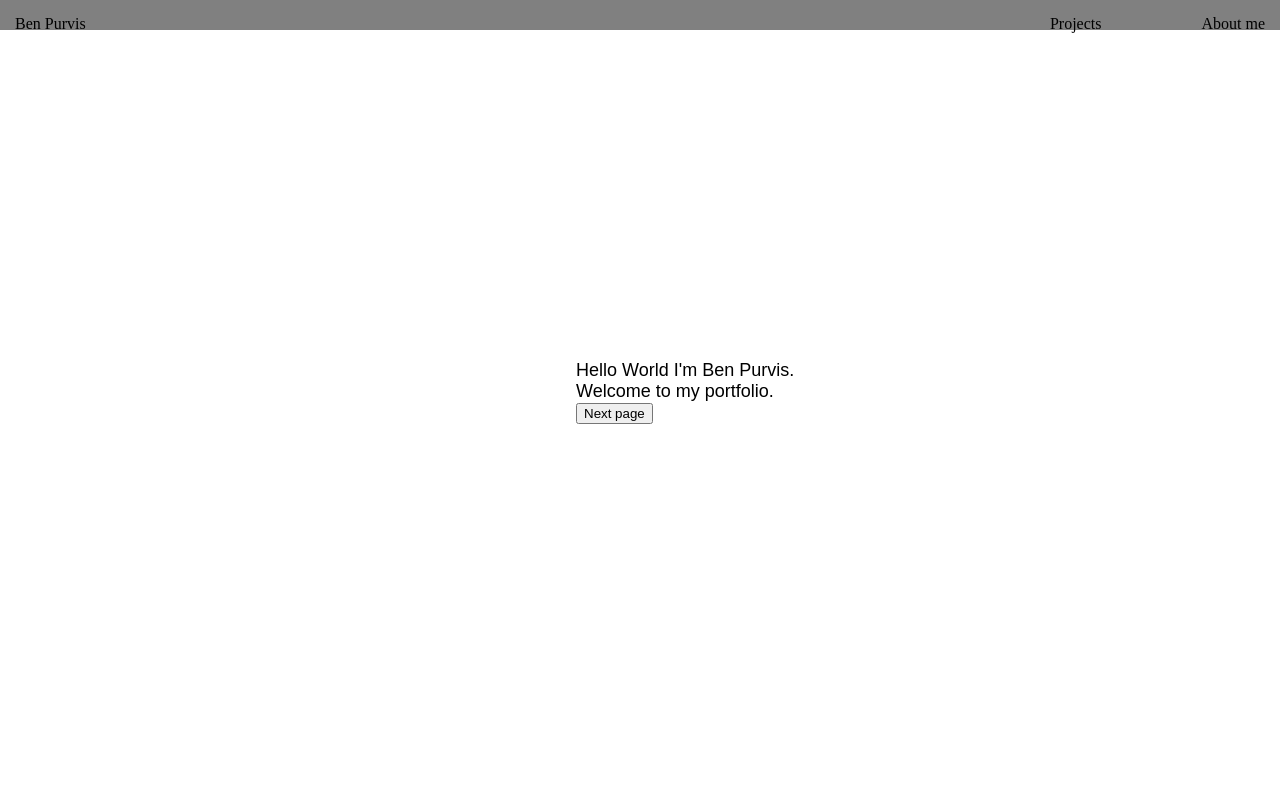
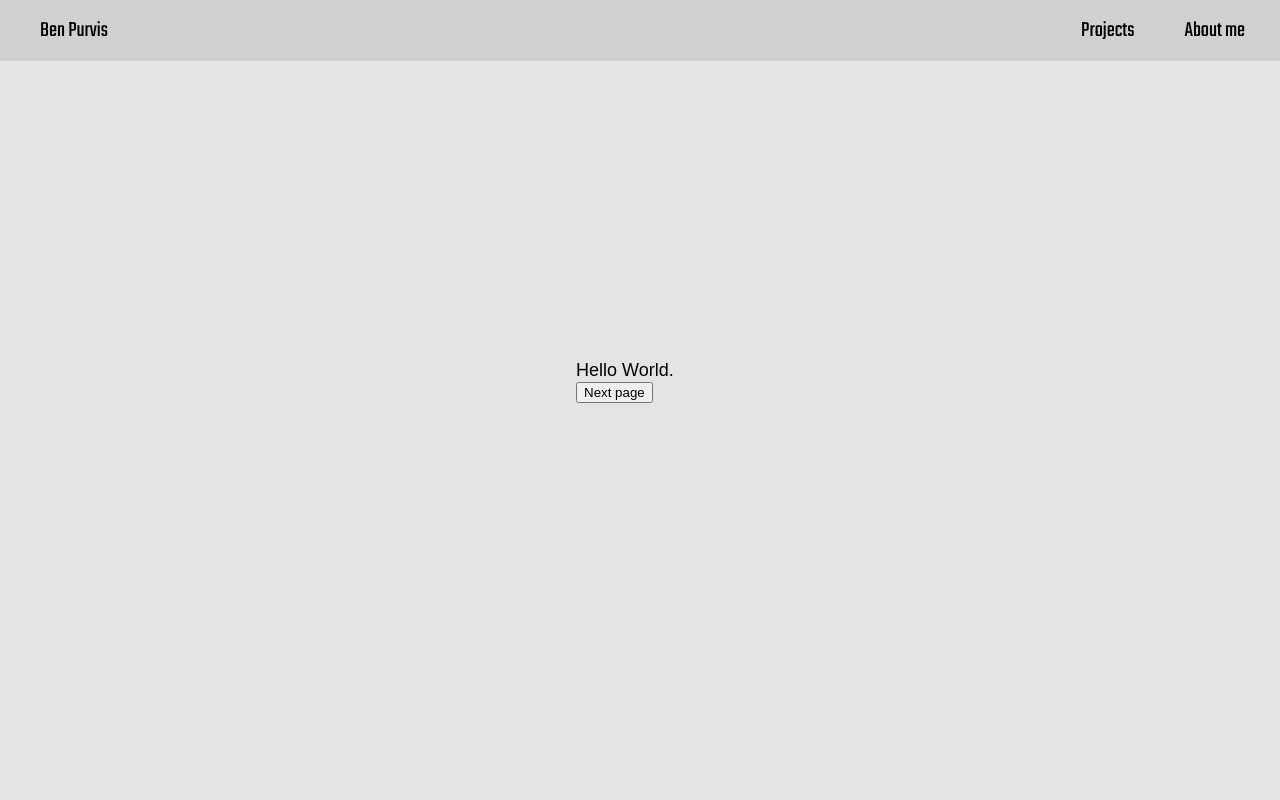
Before and after one commit to burvxs/portfolio, a plain HTML site: page index.html in a window 1280 px wide. Shown: the top 800 px of the page. Drawn offline with Linux system fonts and the light colour scheme.

Commit message:
Added nav fonts and starter page anim

```diff
--- a/css/main.css
+++ b/css/main.css
@@ -1,6 +1,8 @@
+@import url('https://fonts.googleapis.com/css2?family=Teko&display=swap');
+
 body {
     margin: 0;
-    background-color: white;
+    background-color: #e4e4e4;
 }
 .project-grid {
     display: grid;
@@ -154,18 +156,33 @@ body {
     height: 45px;
 }
 nav{
-    position: static;
+    position: fixed;
+    font-size: 22px;
+    font-family: 'Teko', sans-serif;
+    width: 100%;
     padding: 15px;
-    background-color: grey;
+    background-color: #D0D0D0;
+    z-index: 1;
 }
 #top-left{
     float: left;
+    padding-left: 25px;
 }
 
 #item-one{
     float: right;
-    padding-left : 100px;
+    padding-right : 50px;
 }
 #item-two{
     float: right;
+    padding-right: 50px;
 }
+
+#item-one:hover{
+    color: #9E9E9E;
+    cursor: pointer;
+}
+#item-two:hover{
+    color: #9E9E9E;
+    cursor: pointer;
+}
--- a/index.html
+++ b/index.html
@@ -21,9 +21,8 @@
             Projects
         </div>
     </nav>
-    <div class="start-content page-index-1">
-        Hello World I'm Ben Purvis. <br>
-        Welcome to my portfolio.
+    <div class="start-content">
+        Hello World<span id="wait">.</span>
         <div id="bottom-direction">
             <button id="to-aboutme">
                 Next page
@@ -54,7 +53,7 @@
                 </li>
             </ul>
         </div>
-        <h2>My Synopsis</h2>
+        <h2>Who am I you ask?</h2>
         <p>
             Hi I'm glad you've come to my portfolio. <br>
             I'm a Full Stack Sofware developer who is always <br>
@@ -62,8 +61,6 @@
             you figure out a solution to your problem and you get a spur <br>
             of happiness from watching that feature YOU BUILT come alive.
         </p>
-
-
         <button id="to-projects">
             Next page
         </button>
@@ -234,5 +231,8 @@
             </li>
         </ul>
     </div>
+    <footer>
+
+    </footer>
 </body>
 </html>
--- a/js/main.js
+++ b/js/main.js
@@ -6,7 +6,7 @@ $(document).ready(function(){
     let twatch = $("#twatch");
     let journal = $("#journal");
     $(".project").hide();
-
+    dotLoadingAnim();
     $("#to-aboutme").on("click", function () {
         scrollToCenterElement(".aboutme-content");
     });
@@ -14,6 +14,10 @@ $(document).ready(function(){
     $("#tictactoe-item").on("click", function(){
         $(".project-grid").hide();
         tictactoe.show();
+    })
+
+    $("#item-two").on("click", function(){
+        scrollToCenterElement($(".project-grid"))
     })
 
     $("#bopper-item").on("click", function(){
@@ -52,11 +56,18 @@ $(document).ready(function(){
     })
 });
 
-function scrollToCenterElement(target){
-    const scrollToIndex = $(target).offset().top - $(window).height() / 2 + 150;
+function scrollToCenterElement(target, offset = 380){
+    const scrollToIndex = $(target).offset().top - $(window).height() / 2 + offset;
     $("body").scrollTo(scrollToIndex, 1000);
 }
 
-function hideAllProjects(){
-
+function dotLoadingAnim(){
+    setInterval(function(){
+        let wait = $("#wait");
+        if(wait.html().length > 2){
+            wait.html('');
+        }else{
+            wait.append(".")
+        }
+    }, 300)
 }
```
Also changed, not shown: assets/linkedin-outline.png (added), assets/linkedin-round.png (added), assets/twitter-outline.png (added), assets/twitter-round.webp (added).
